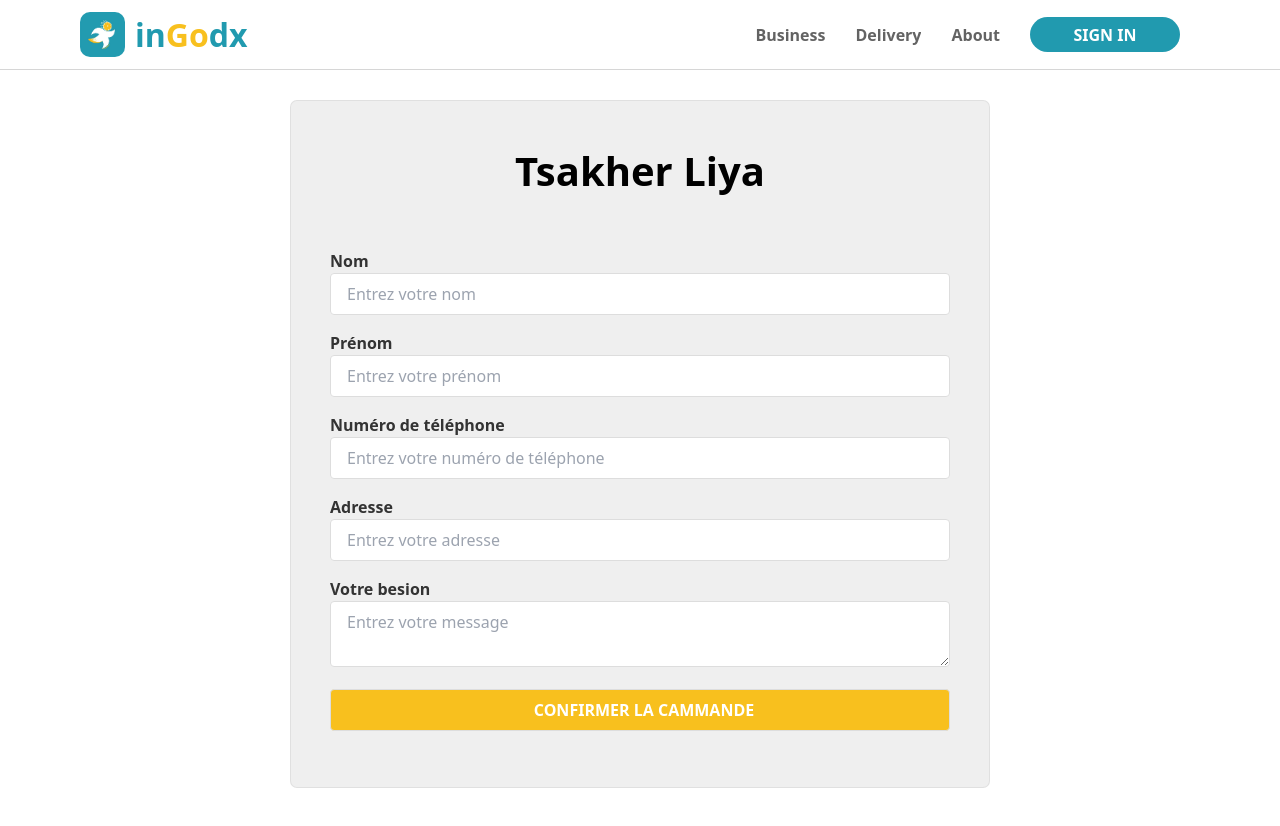
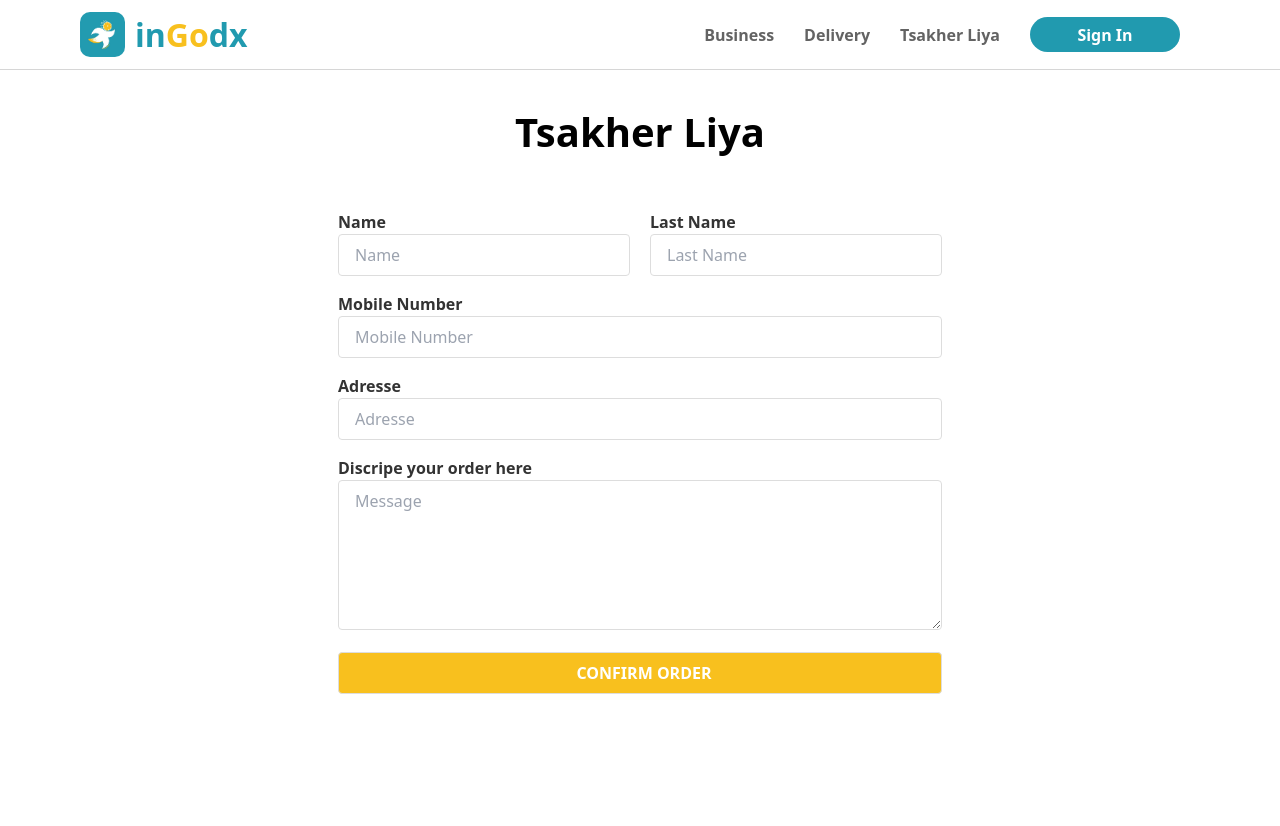
Before and after one commit to gitlakbih/ingodx_frontend, a React (Vite) app: page /TsakherLiya in a window 1280 px wide. Shown: the top 826 px of the page. After the commit the page ends 800 px from the top, so only its background shows below. Built offline with nearby package versions, Linux system fonts and the light colour scheme.

Commit message:
changing the role of the hero button

```diff
--- a/src/Pages/Market.tsx
+++ b/src/Pages/Market.tsx
@@ -136,7 +136,7 @@ function Market() {
             </div>
 
             <div className="form-cont-ainer">
-                <h2>Fill out Order informatins field please</h2>
+                <h2>Fill in Order informatins field please</h2>
                 <div className="stepsRange" id="stepsRange">
                     <div className="range " id="range"></div>
                 </div>
--- a/src/Pages/TsakherLiya.tsx
+++ b/src/Pages/TsakherLiya.tsx
@@ -1,43 +1,132 @@
 import '../styles/tsakher.css'
-import Navbar from '../components/Navbar'
+import '../styles/formul.css'
+import React, { useState } from 'react'
+import Navbar from '../components/Navbar';
 
 function TsakherLiya() {
+    // order data
+    const [formData, setFormData] = useState({
+        name: "",
+        lastName: "",
+        tell: "",
+        adresse: "",
+        order: "",
+    });
 
+    // handleChange of the inputs to get data
+    const handleChange = (e: React.ChangeEvent<HTMLInputElement> ) => {
+        const { name, value } = e.target;
+        setFormData(prevState => ({
+            ...prevState,
+            [name]: value
+        }));
+    };
+    // handleChange of the inputs to get data
+    const handleTextChange = (e: React.ChangeEvent<HTMLTextAreaElement> ) => {
+        const { name, value } = e.target;
+        setFormData(prevState => ({
+            ...prevState,
+            [name]: value
+        }));
+    };
+    const handleSubmit = async (e: React.FormEvent<HTMLFormElement>) => {
+
+        //test
+        console.log(formData)
+
+        e.preventDefault();
+        try {
+            const response = await fetch('http://54.224.239.150:5000/users/', {
+                method: 'POST',
+                headers: { 'Content-Type': 'application/json' },
+                body: JSON.stringify(formData)
+            });
+            const data = await response.json();
+            if (response.ok) {
+                console.log('Delivery informations stored successfully:', data);
+            } else {
+                console.error('Error while storing delivery informations:', data);
+            }
+        } catch (error) {
+            console.error('Error:', error);
+        }
+
+        // must add a sign to tell that the order done
+        // and faild
+    };
 
     return (
         <>
-            <Navbar />
+        <Navbar/>
             <div className="form-cont-ainer glass-card">
-                <div className=" ">
+
                 <h2>Tsakher liya</h2>
-                    <form action="#">
+                <form action="#"
+                onSubmit={handleSubmit}
+                >
+                    <div className='both'>
                         <div className="form-groupe glass-form-groupe">
-                            <label htmlFor="nom">Nom</label>
-                            <input type="text" id="nom" name="nom" placeholder="Entrez votre nom" required />
+                            <label htmlFor="name">Name</label>
+                            <input
+                                type="text"
+                                id="name"
+                                name="name"
+                                value={formData.name}
+                                onChange={handleChange}
+                                placeholder="Name"
+                                required />
                         </div>
                         <div className="form-groupe glass-form-groupe">
-                            <label htmlFor="prenom">Prénom</label>
-                            <input type="text" id="prenom" name="prenom" placeholder="Entrez votre prénom" required />
-                        </div>
+                            <label htmlFor="lastName">Last Name</label>
+                            <input
+                                type="text"
+                                id="lastName"
+                                name="lastName"
+                                value={formData.lastName}
+                                onChange={handleChange}
+                                placeholder="Last Name"
+                                required />
+                        </div></div>
                     <div className="form-groupe glass-form-groupe">
-                            <label htmlFor="tel">Numéro de téléphone</label>
-                            <input type="tel" id="tel" name="tel" placeholder="Entrez votre numéro de téléphone" required />
+                        <label htmlFor="tell">Mobile Number</label>
+                        <input
+                            type="tel"
+                            id="tell"
+                            name="tell"
+                            value={formData.tell}
+                            onChange={handleChange}
+                            placeholder="Mobile Number"
+                            required />
                     </div>
                     <div className="form-groupe glass-form-groupe">
                         <label htmlFor="adresse">Adresse</label>
-                            <input type="text" id="adresse" name="adresse" placeholder="Entrez votre adresse" required />
+                        <input
+                            type="text"
+                            id="adresse"
+                            name="adresse"
+                            value={formData.adresse}
+                            onChange={handleChange}
+                            placeholder="Adresse"
+                            required />
                     </div>
                     <div className="form-groupe glass-form-groupe">
-                            <label htmlFor="message">Votre besion</label>
-                            <textarea id="message" name="message" placeholder="Entrez votre message" required></textarea>
+                        <label htmlFor="order">Discripe your order here</label>
+                        <textarea
+                            id="order"
+                            name="order"
+                            value={formData.order}
+                            onChange={handleTextChange}
+                            placeholder="Message"
+                            required></textarea>
                     </div>
                     <div className="form-groupe glass-form-groupe">
-                        <button type="submit" className="btnn">Confirmer la cammande</button>
+                        <button type="submit" className="btnn">Confirm order</button>
                     </div>
 
                 </form>
             </div>
-            </div>
+
         </>
-    )}
+    )
+}
 export default TsakherLiya;
--- a/src/components/Navbar.tsx
+++ b/src/components/Navbar.tsx
@@ -79,12 +79,12 @@ function Navbar() {
               <div>Delivery</div>
             </Link>
           </li>
-          {/* <li><Link to = '/TsakherLiya'>Tsakher Liya</Link></li> */}
-          <li>
+          <li><Link to = '/TsakherLiya'>Tsakher Liya</Link></li>
+          {/* <li>
             <Link to="/About">
               <div>About</div>
             </Link>
-          </li>
+          </li> */}
           <li>
             <Link to="/Login">
               <button type="button" className="btn">
--- a/src/components/home.tsx
+++ b/src/components/home.tsx
@@ -42,7 +42,7 @@ function Home() {
             <BackgroundGradientAnimation>
                 <div
                 // className="absolute z-50 inset-0 flex items-center justify-center pointer-events-none "
-                className="absolute z-50 inset-0 pointer-events-none "
+                className="absolute z-50 inset-0 "
                 >
                     <section className="introduction">
 
@@ -62,10 +62,10 @@ function Home() {
                             Get Whatever You Need, Whenever You Like, From Wherever You Want
                         </p>
                         <div>
-                            <a href="/USER%20V-0.0.0/IDE.HTML">
-                                <Link to='/Login?mode=signup'><button id='#get' type="button" className="btn">Get Started</button></Link>
 
-                            </a>
+                        <Link to='/TsakherLiya'><button type="button" className="btn">Set Order</button></Link>
+
+
                         </div>
                     </section>
                 </div>
--- a/src/styles/main.css
+++ b/src/styles/main.css
@@ -32,7 +32,7 @@ main {
     outline: none;
     border-radius: 50px;
     color: #fff;
-    text-transform: uppercase;
+    text-transform:capitalize;
     font-weight: 600;
     cursor: pointer;
     transition: 0.5s;
--- a/src/styles/tsakher.css
+++ b/src/styles/tsakher.css
@@ -1,4 +1,4 @@
-
+/*
 
 .glass-form-groupe{
     margin-left:40px;
@@ -13,4 +13,25 @@
     border: 1px solid #bdbdbd4e;
     border-radius: 7px;
     margin-top: 100px;
+} */
+
+.both{
+    display: flex;
+    padding: 0 3rem;
+    gap: 20px;
+    .form-groupe{
+        width: 400px;
+        margin-right: 0;
+        margin-left: 0;
+
+    }
+
 }
+
+.form-cont-ainer{
+    margin: 70px auto 0;
+}
+
+.form-groupe textarea{
+    height: 150px;
+}
```
Lines whose indentation alone changed are shown as unchanged.
